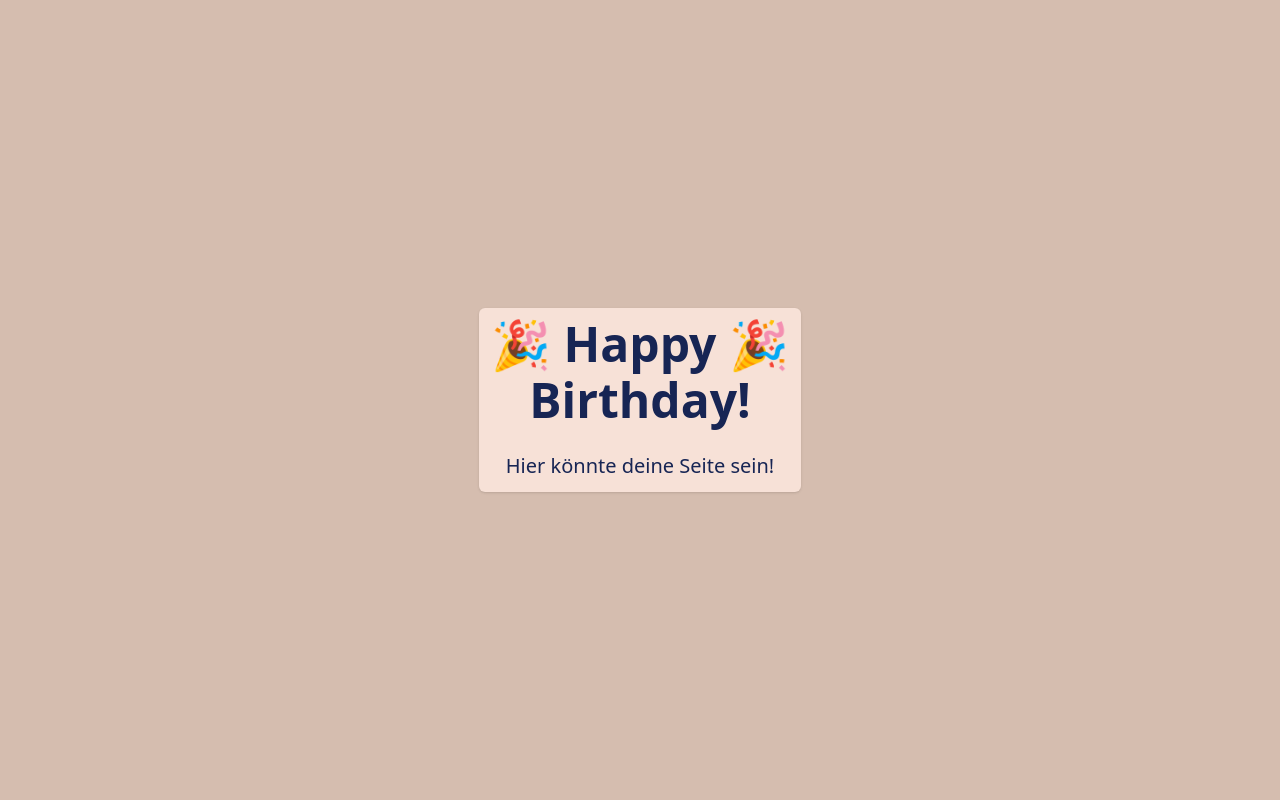
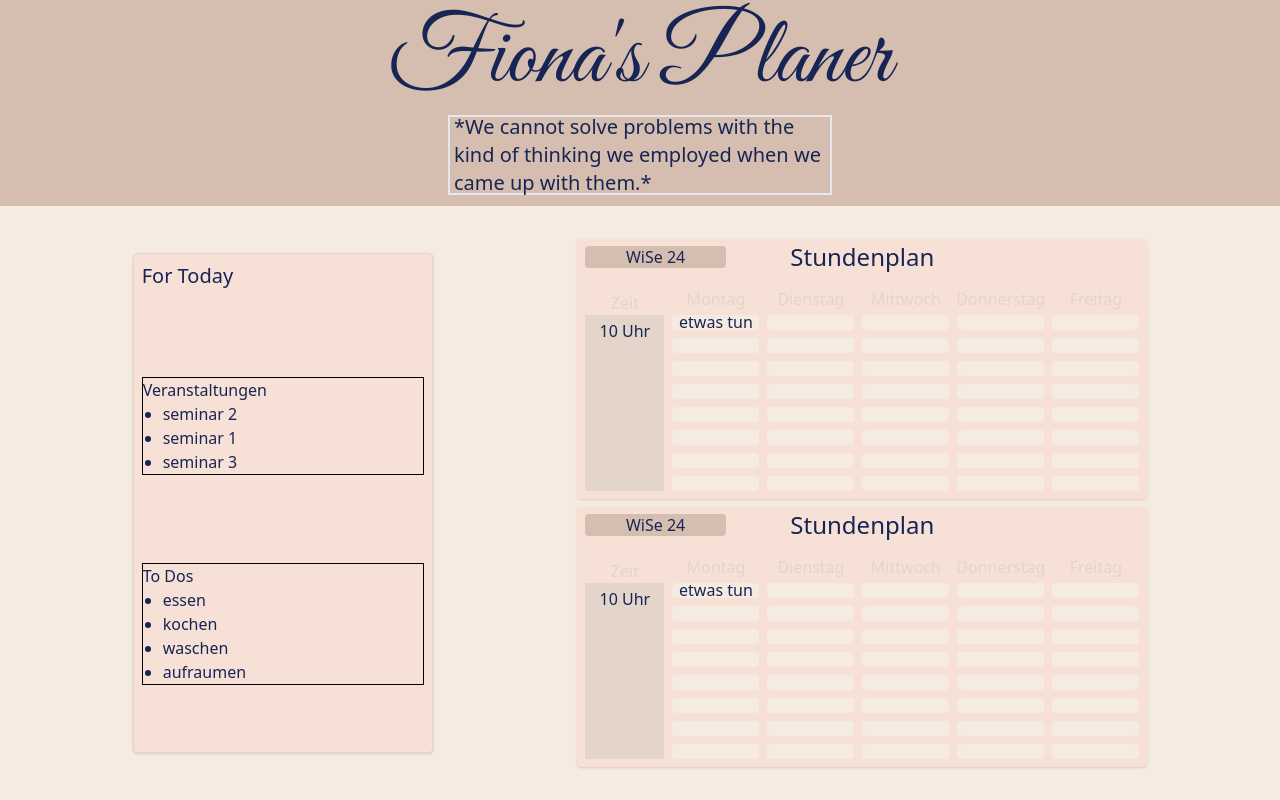
Before and after one commit to floriangramsch/fiona, a Nuxt app: page / in a window 1280 px wide. Built offline with nearby package versions, Linux system fonts and the light colour scheme.

Commit message:
basic stuff

```diff
--- a/app.vue
+++ b/app.vue
@@ -1,13 +1,42 @@
+<script setup lang="ts">
+import Stundenplan from "./app/components/Stundenplan.vue";
+import Today from "./app/components/Today.vue";
+
+const quote = ref<string>(
+  "*We cannot solve problems with the kind of thinking we employed when we came up with them.*"
+);
+
+const getToday = () => {
+  const today = new Date();
+  console.log(today.getDay());
+};
+getToday();
+</script>
+
 <template>
   <div
-    class="h-screen w-screen bg-bg text-blue-950 flex flex-col justify-center items-center space-y-2"
+    class="h-screen w-screen bg-fiona-bg text-blue-950 flex flex-col justify-center items-center space-y-2"
   >
     <div
-      class="flex flex-col justify-center items-center space-y-2 p-3 bg-fg rounded-md shadow"
+      class="h-1/4 w-full flex flex-col justify-center items-center space-y-2"
     >
-      <div class="text-5xl font-bold">🎉 Happy 🎉</div>
-      <div class="text-5xl font-bold">Birthday!</div>
-      <div class="text-xl pt-5">Hier könnte deine Seite sein!</div>
+      <div class="text-8xl font-vibes pt-2">Fiona's Planer</div>
+      <div
+        class="text-xl border-2 p-1 w-96 h-20 flex justify-center items-center"
+      >
+        {{ quote }}
+      </div>
+    </div>
+    <div
+      class="h-3/4 w-full flex gap-3 bg-fiona-special justify-evenly items-center"
+    >
+      <div>
+        <Today :width="300" :height="500" />
+      </div>
+      <div class="flex flex-col gap-2">
+        <Stundenplan :width="570" :height="260" />
+        <Stundenplan :width="570" :height="260" />
+      </div>
     </div>
   </div>
 </template>
--- /dev/null
+++ b/app/components/Stundenplan.vue
@@ -0,0 +1,174 @@
+<template>
+  <div
+    :style="{ width: width + 'px', height: height + 'px' }"
+    class="h-[30rem] w-[40rem] p-1 bg-fiona-fg flex flex-col rounded shadow relative"
+  >
+    <div class="flex justify-center relative h-[11%] mb-4 items-center">
+      <!-- <div class="bg-fiona-bg w-1/4 h-4/5 m-2 rounded absolute left-0"></div> -->
+      <input
+        v-model="special"
+        class="absolute left-1 w-1/4 h-4/5 bg-fiona-bg focus:outline-dotted rounded border-none text-center"
+      />
+      <div class="flex items-center text-2xl">Stundenplan</div>
+    </div>
+    <div class="flex h-full w-full">
+      <div class="bg-fiona-special w-1/6 m-1 rounded">
+        <div class="flex flex-col h-full bg-fiona-text">
+          <div class="flex justify-center bg-fiona-fg text-fiona-text">
+            Zeit
+          </div>
+          <div
+            v-for="index in 8"
+            :key="index"
+            @click="openHourDialog(index)"
+            class="hover:bg-fiona-bg h-full m-1 flex justify-center items-center rounded"
+          >
+            {{ findHour(index)?.time }}
+          </div>
+        </div>
+      </div>
+      <div class="flex bg-fiona-fg w-full">
+        <div
+          v-for="day_index in 5"
+          :key="day_index"
+          class="w-full flex flex-col"
+        >
+          <div class="flex justify-center text-fiona-text">
+            {{ days[day_index - 1] }}
+          </div>
+          <div
+            v-for="hour in 8"
+            :key="hour"
+            @click="openEventDialog(day_index, hour)"
+            class="bg-fiona-special hover:bg-fiona-bg h-full m-1 rounded flex justify-center items-center overflow-auto"
+          >
+            {{ findEvent(day_index, hour)?.content }}
+          </div>
+        </div>
+      </div>
+    </div>
+    <div
+      v-if="showNewEventDialog"
+      class="absolute flex justify-center items-center w-full h-full"
+    >
+      <div
+        class="bg-fiona-fg w-1/2 h-1/4 rounded shadow flex justify-center items-center"
+      >
+        <form class="flex flex-col" @submit.prevent="addEvent">
+          <input name="content" v-model="newEvent.content" />
+          <div class="flex justify-center space-x-2">
+            <button type="submit">Eintrag!</button>
+            <button @click="() => (showNewEventDialog = false)">x</button>
+          </div>
+        </form>
+      </div>
+    </div>
+    <div
+      v-if="showNewHourDialog"
+      class="absolute flex justify-center items-center w-full h-full"
+    >
+      <div
+        class="bg-fiona-fg w-1/2 h-1/4 rounded shadow flex justify-center items-center"
+      >
+        <form class="flex flex-col" @submit.prevent="addHour">
+          <input name="content" v-model="newHour.time" />
+          <div class="flex justify-center space-x-2">
+            <button type="submit">Eintrag!</button>
+            <button @click="() => (showNewHourDialog = false)">x</button>
+          </div>
+        </form>
+      </div>
+    </div>
+  </div>
+</template>
+
+<script setup lang="ts">
+defineProps({
+  width: {
+    type: Number,
+    required: true,
+  },
+  height: {
+    type: Number,
+    required: true,
+  },
+
+});
+
+const days = ["Montag", "Dienstag", "Mittwoch", "Donnerstag", "Freitag"];
+const showNewEventDialog = ref<boolean>(false);
+const newEvent = ref<{
+  day: number;
+  hour: number;
+  content: string;
+}>({ hour: 0, day: 0, content: "" });
+
+const showNewHourDialog = ref<boolean>(false);
+const newHour = ref<{ hour: number; time: string }>({ hour: 0, time: "" });
+const special = ref<string>("WiSe 24");
+
+const events = ref<{ day: number; hour: number; content: string }[]>([]);
+events.value.push({
+  day: 1,
+  hour: 1,
+  content: "etwas tun",
+});
+
+const hours = ref<{ hour: number; time: string }[]>([]);
+hours.value.push({
+  hour: 1,
+  time: "10 Uhr",
+});
+
+const findEvent = (dayEvent: number, hourEvent: number) => {
+  return events.value.find(
+    ({ day, hour }) => day === dayEvent && hour === hourEvent
+  );
+};
+
+const findHour = (hourToFind: number) => {
+  return hours.value.find(({ hour }) => hourToFind === hour);
+};
+
+const openEventDialog = (day: number, hour: number) => {
+  showNewEventDialog.value = true;
+  newEvent.value.day = day;
+  newEvent.value.hour = hour;
+};
+
+const openHourDialog = (hour: number) => {
+  showNewHourDialog.value = true;
+  newHour.value.hour = hour;
+};
+
+const addEvent = () => {
+  const existingEventIndex = events.value.findIndex(
+    (event) =>
+      event.day === newEvent.value.day && event.hour === newEvent.value.hour
+  );
+
+  if (existingEventIndex !== -1) {
+    events.value.splice(existingEventIndex, 1, newEvent.value);
+  } else {
+    events.value.push(newEvent.value);
+  }
+
+  newEvent.value = { hour: 0, day: 0, content: "" };
+  showNewEventDialog.value = false;
+};
+
+const addHour = () => {
+  const existingHourIndex = hours.value.findIndex(
+    (event) => event.hour === newHour.value.hour
+  );
+
+  if (existingHourIndex !== -1) {
+    hours.value.splice(existingHourIndex, 1, newHour.value);
+  } else {
+    hours.value.push(newHour.value);
+  }
+
+  newHour.value = { hour: 0, time: "" };
+  showNewHourDialog.value = false;
+};
+</script>
--- /dev/null
+++ b/app/components/Today.vue
@@ -0,0 +1,40 @@
+<template>
+  <div
+    :style="{ width: width + 'px', height: height + 'px' }"
+    class="h-[40rem] w-96 border border-fiona-text bg-fiona-fg rounded shadow p-2"
+  >
+    <div>
+      <div class="text-xl">For Today</div>
+    </div>
+    <div class="flex flex-col h-full justify-evenly">
+      <div class="border border-black overflow-auto max-h-48">
+        <div>Veranstaltungen</div>
+        <ul class="list-disc pl-5">
+          <li v-for="v in veranstaltungen">{{ v }}</li>
+        </ul>
+      </div>
+      <div class="border border-black">
+        <div>To Dos</div>
+        <ul class="list-disc pl-5">
+          <li v-for="todo in todos">{{ todo }}</li>
+        </ul>
+      </div>
+    </div>
+  </div>
+</template>
+
+<script lang="ts" setup>
+defineProps({
+  width: {
+    type: Number,
+    required: true,
+  },
+  height: {
+    type: Number,
+    required: true,
+  },
+});
+
+const veranstaltungen = ref<string[]>(["seminar 2", "seminar 1", "seminar 3"]);
+const todos = ref<string[]>(["essen", "kochen", "waschen", "aufraumen"]);
+</script>
--- a/assets/css/main.css
+++ b/assets/css/main.css
@@ -1,8 +1,8 @@
 @tailwind base;
 @tailwind components;
 @tailwind utilities;
-
+/*
 html,
 body {
   background-color: #d5bdaf;
-}
+} */
--- a/nuxt.config.ts
+++ b/nuxt.config.ts
@@ -6,6 +6,12 @@ export default defineNuxtConfig({
       meta: [
         { name: "theme-color", content: "#D5BDAF" },
         { name: "description", content: "Planer für Fiona" },
+      ],
+      link: [
+        {
+          rel: "stylesheet",
+          href: "https://fonts.googleapis.com/css2?family=Great+Vibes&family=Roboto:ital,wght@0,100;0,300;0,400;0,500;0,700;0,900;1,100;1,300;1,400;1,500;1,700;1,900&display=swap",
+        },
       ],
     },
   },
--- a/package.json
+++ b/package.json
@@ -16,7 +16,8 @@
   },
   "devDependencies": {
     "autoprefixer": "^10.4.20",
-    "postcss": "^8.4.41",
+    "postcss": "^8.4.45",
+    "postcss-cli": "^11.0.0",
     "tailwindcss": "^3.4.10"
   }
 }
--- a/tailwind.config.js
+++ b/tailwind.config.js
@@ -1,7 +1,7 @@
 /** @type {import('tailwindcss').Config} */
 export default {
   content: [
-    "./components/**/*.{js,vue,ts}",
+    "./app/components/**/*.{js,vue,ts}",
     "./layouts/**/*.vue",
     "./pages/**/*.vue",
     "./plugins/**/*.{js,ts}",
@@ -11,10 +11,13 @@ export default {
   theme: {
     extend: {
       colors: {
-        bg: "#D5BDAF",
-        fg: "#F7E1D7",
-        text: "#E3D5CA",
-        special: "#F5EBE0",
+        "fiona-bg": "#D5BDAF",
+        "fiona-fg": "#F7E1D7",
+        "fiona-text": "#E3D5CA",
+        "fiona-special": "#F5EBE0",
+      },
+      fontFamily: {
+        vibes: ["Great Vibes"],
       },
     },
   },
```
Also changed, not shown: 1 other file (tests, documents, lock files or other folders).
